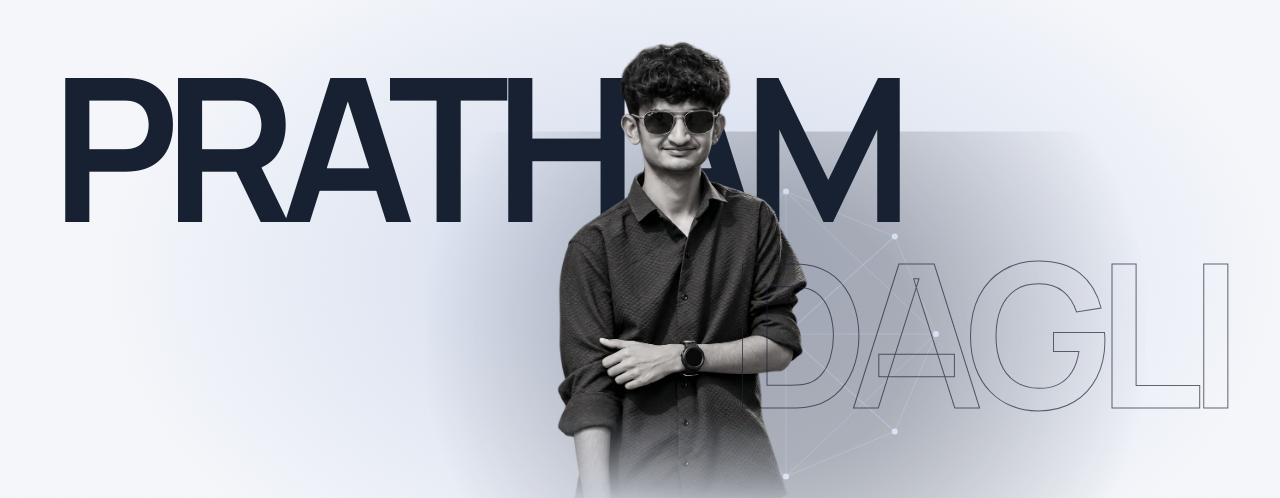
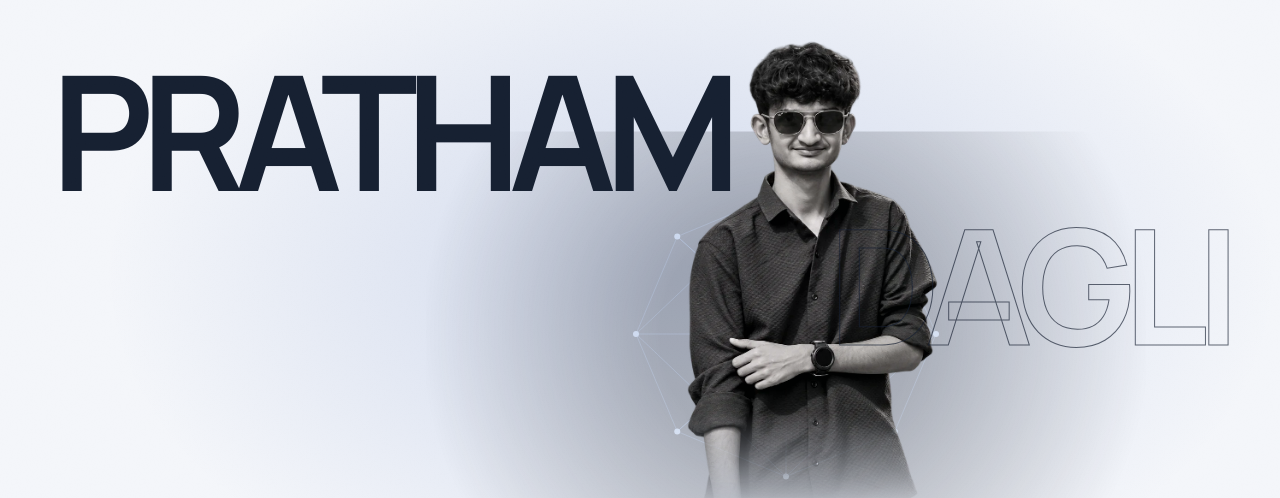
Before and after one commit to prathamdagli/personal-website, a Next.js app: page / in a window 1280 px wide. Shown: the part 154-652 px from the top of the page. Built offline with nearby package versions, Linux system fonts and the light colour scheme; no server answers.

Commit message:
Give the full first name clear space beside the hero portrait

```diff
--- a/src/app/hero.css
+++ b/src/app/hero.css
@@ -27,7 +27,8 @@
   right: 0;
 }
 .cover-composed .cover-name h1 {
-  font-size: clamp(90px, min(17.2vw, 25svh), 290px);
+  /* Reserve breathing room for the portrait after the complete first name. */
+  font-size: clamp(90px, min(12.5vw, 25svh), 290px);
   line-height: 0.82;
 }
 .cover-composed .cover-surname { margin-top: 22px; }
@@ -38,7 +39,7 @@
 .cover-composed .cover-portrait img {
   height: 122%;
   width: auto;
-  left: 53%;
+  left: 64%;
   bottom: -22%;
 }
 .cover-artwork .hero-signature {
@@ -96,7 +97,8 @@
     line-height: 0.88;
   }
   .cover-composed .cover-surname { margin-top: 18px; }
-  .cover-composed .cover-portrait { inset: 38px -40px 0; }
+  /* On narrow screens, start the portrait below the solid first-name line. */
+  .cover-composed .cover-portrait { inset: 110px -40px 0; }
   .cover-composed .cover-portrait img { height: 112%; bottom: -12%; left: 52%; }
   .cover-actionbar {
     flex-direction: column;
```
